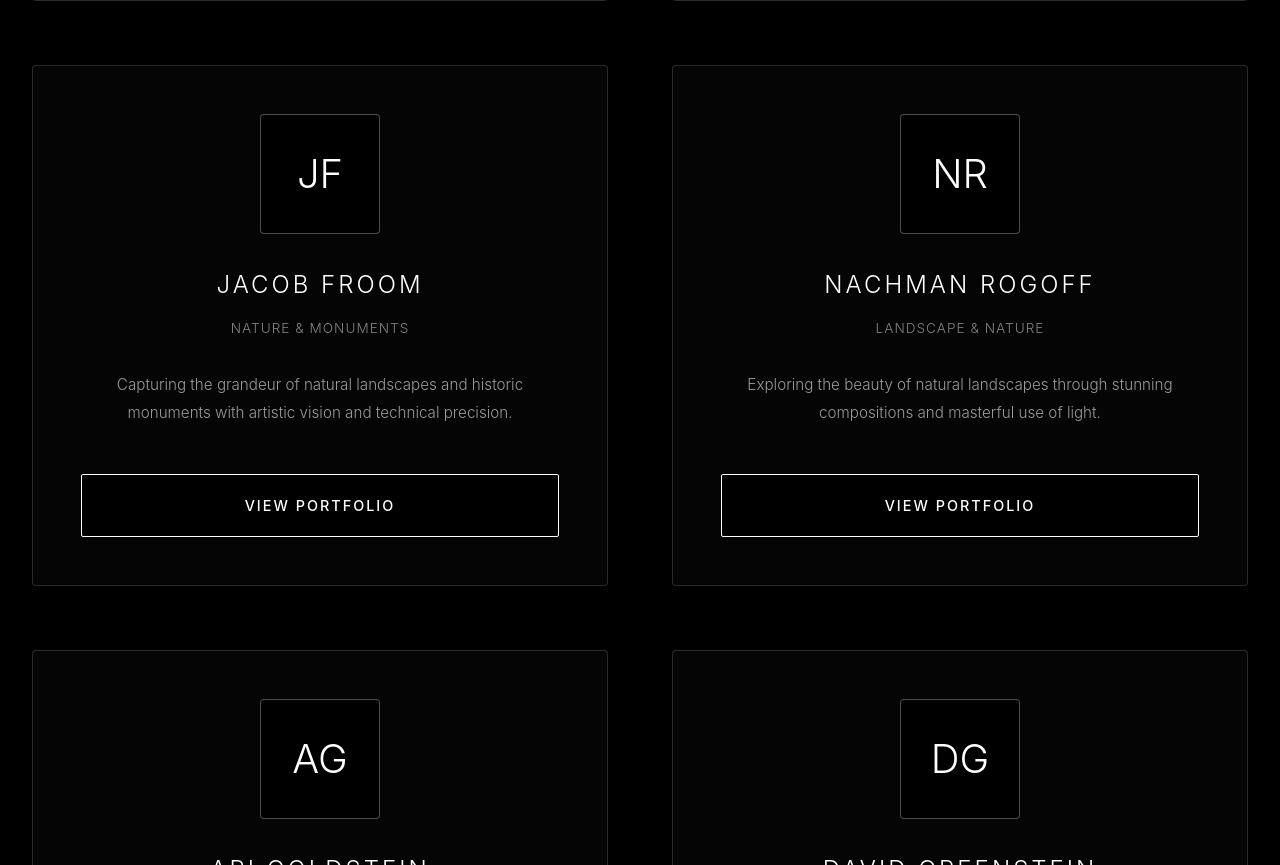
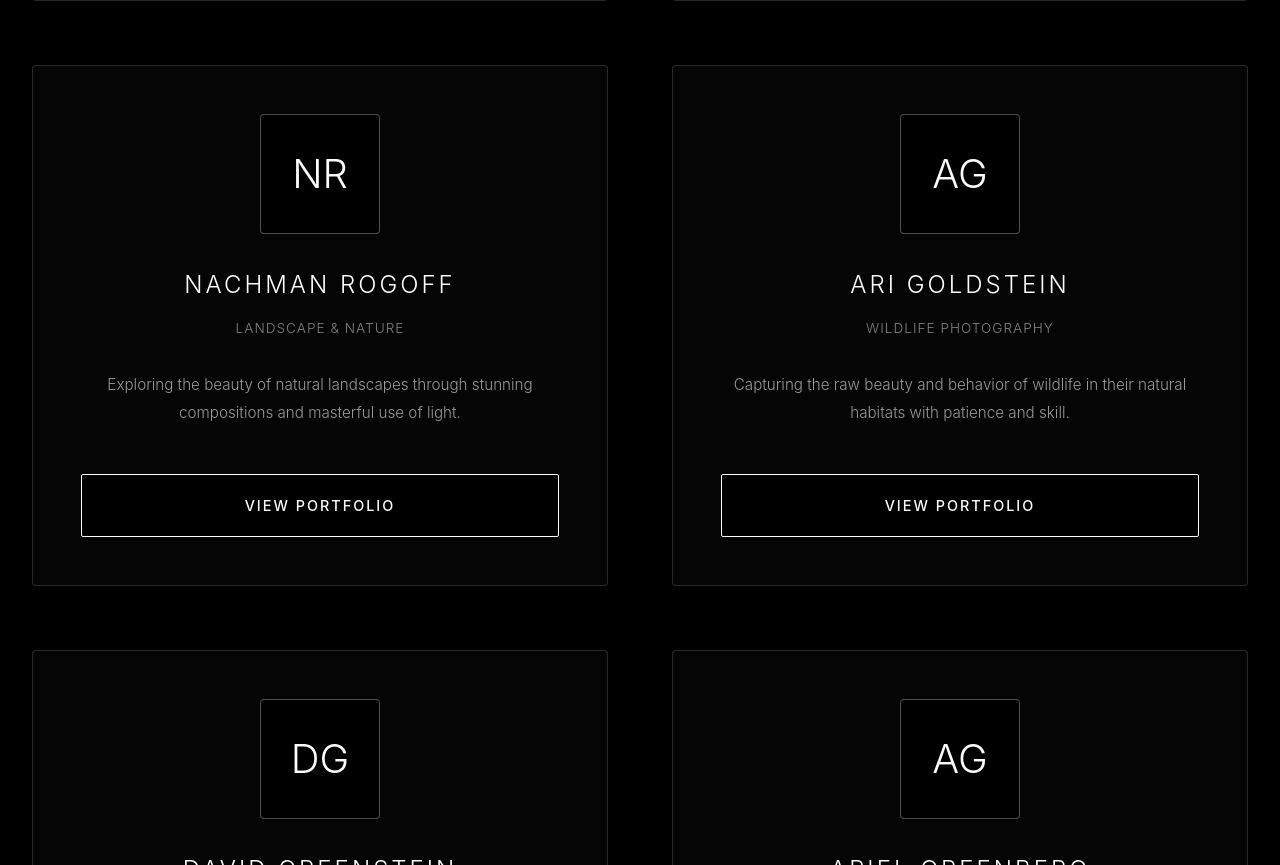
Before and after one commit to doroncodes/photography-archive, a plain HTML site: page index.html in a window 1280 px wide. Shown: the part 4406-5271 px from the top of the page. Drawn offline with Linux system fonts and the light colour scheme.

Commit message:
remove froom

```diff
--- a/index.html
+++ b/index.html
@@ -792,13 +792,7 @@
                 <a href="https://drive.google.com/drive/folders/1vWaPfWqLGdMbzmuki14lr5scVsgeekEY?usp=sharing" target="_blank" class="view-portfolio-btn">View Portfolio</a>
             </div>
 
-            <div class="photographer-card">
-                <div class="photographer-avatar">JF</div>
-                <h3 class="photographer-name">Jacob Froom</h3>
-                <p class="photographer-specialty">Nature & Monuments</p>
-                <p class="photographer-description">Capturing the grandeur of natural landscapes and historic monuments with artistic vision and technical precision.</p>
-                <a href="https://drive.google.com/drive/folders/1eI1p2FnaayryROzYXCHUjgoemiBvaR-1?usp=sharing" target="_blank" class="view-portfolio-btn">View Portfolio</a>
-            </div>
+
 
             <div class="photographer-card">
                 <div class="photographer-avatar">NR</div>
```
